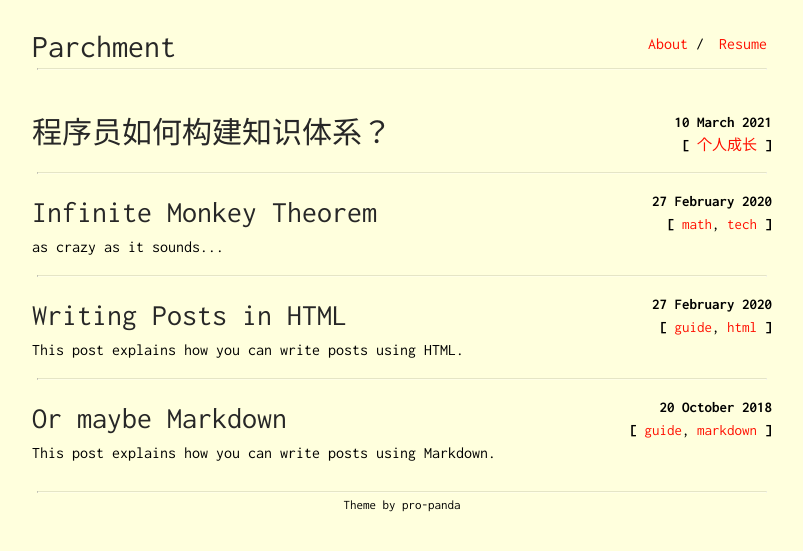
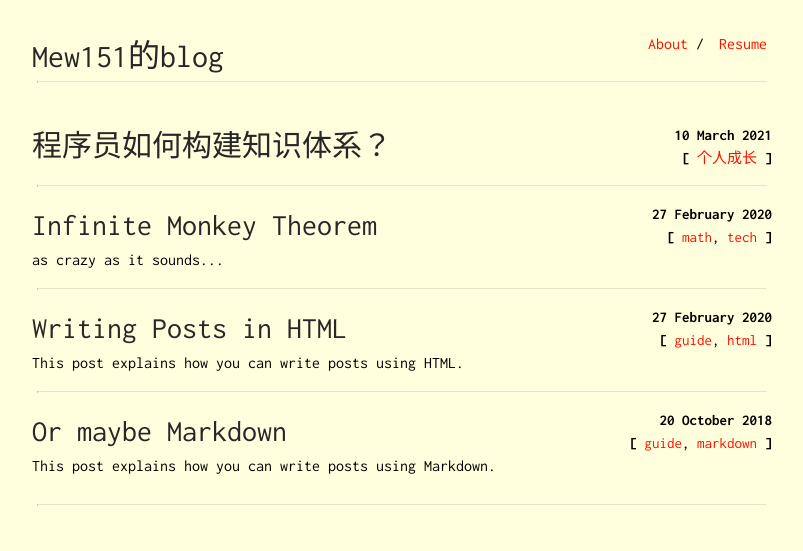
Before and after one commit to dgqypl/dgqypl.github.io, a Jekyll site: the page built from index.html, in a window 1280 px wide. Shown: the top 551 px of the page, without its empty margins (238-1041 px from the left). Built offline with Jekyll 4.4.1, drawn with Linux system fonts in a browser that asks for light colours.

Commit message:
modify _config.yml

```diff
--- a/_config.yml
+++ b/_config.yml
@@ -1,13 +1,13 @@
-title: Parchment
-author: pro-panda
+title: Mew151的blog
+author: mew151
 subtitle: The life of a frustrated engineer
 
-url: "https://pro-panda.github.io"
-baseurl: "/parchment"
+url: "https://dgqypl.github.io/"
+baseurl: ""
 
 footer_only_homepage: true
-footer_url: "https://github.com/pro-panda"
-footer_text: "Theme by pro-panda"
+footer_url: "https://github.com/dgqypl"
+footer_text: ""
 
 profile-picture: assets/profile.png
 favicon_location: assets/favicon.ico
```
